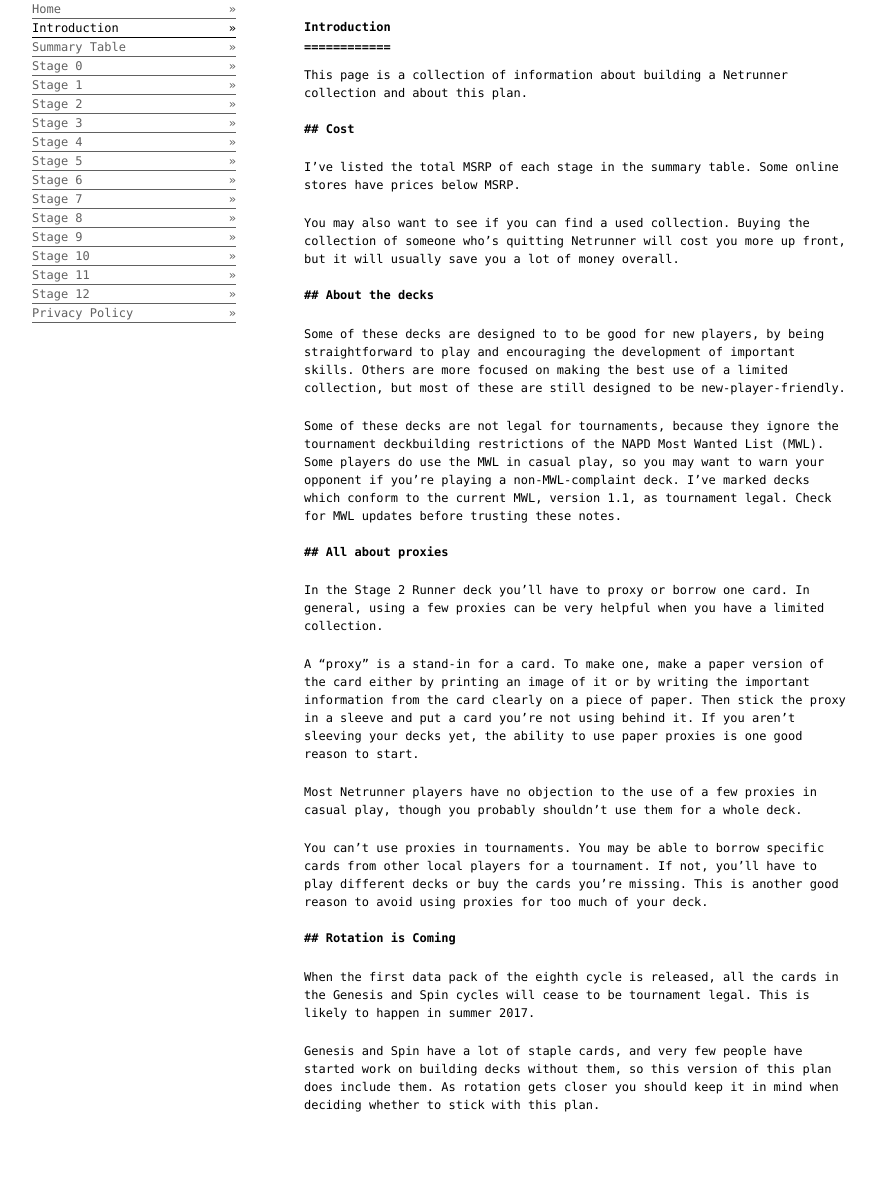
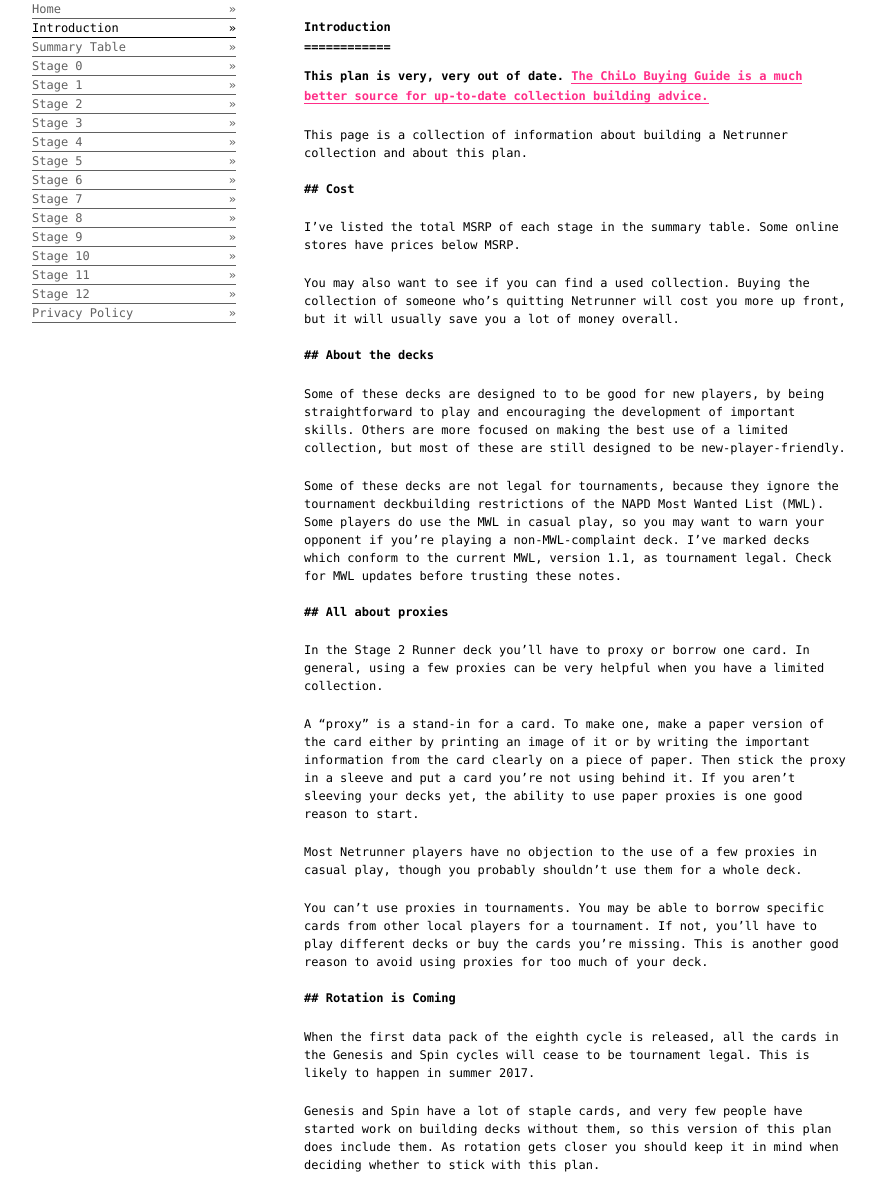
Before and after one commit to Absotively/anr-collection-plan, a Jekyll site: the page built from docs/introduction.md, in a window 1280 px wide. Shown: the whole page, without its empty margins (200-1076 px from the left). Built offline with Jekyll 4.4.1, drawn with Linux system fonts in a browser that asks for light colours; before the commit the page ends 1134 px from its top, so only the background shows below that.

Commit message:
Add warning about age, link to ChiLo guide

```diff
--- a/docs/introduction.md
+++ b/docs/introduction.md
@@ -2,6 +2,9 @@
 title: Introduction
 permalink: introduction
 ---
+
+**This plan is very, very out of date. [The ChiLo Buying Guide is a much better source for up-to-date collection building advice.](https://boardgamegeek.com/filepage/155344/chilo-buying-guide)**
+
 This page is a collection of information about building a Netrunner collection and about this plan.
 
 ## Cost
```
